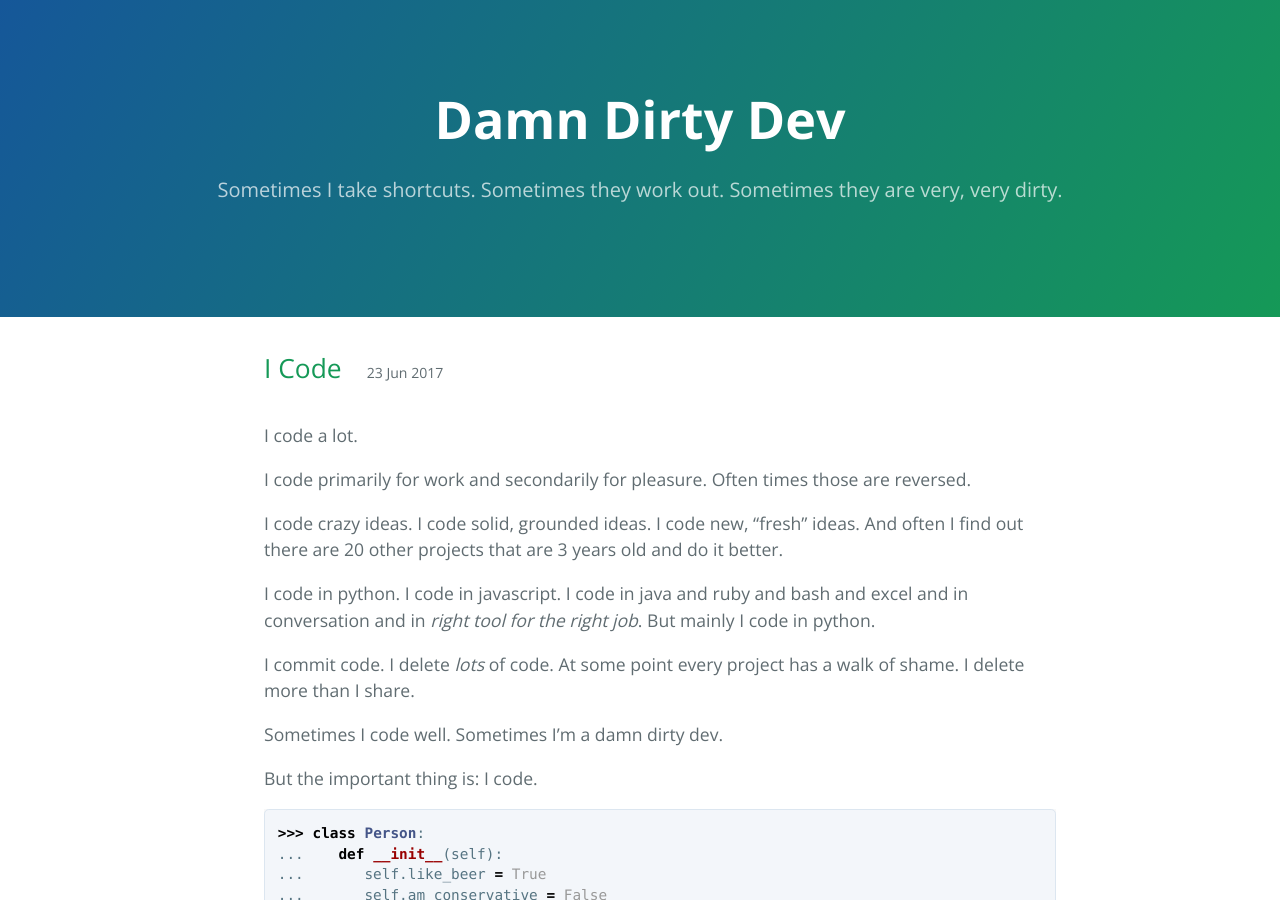
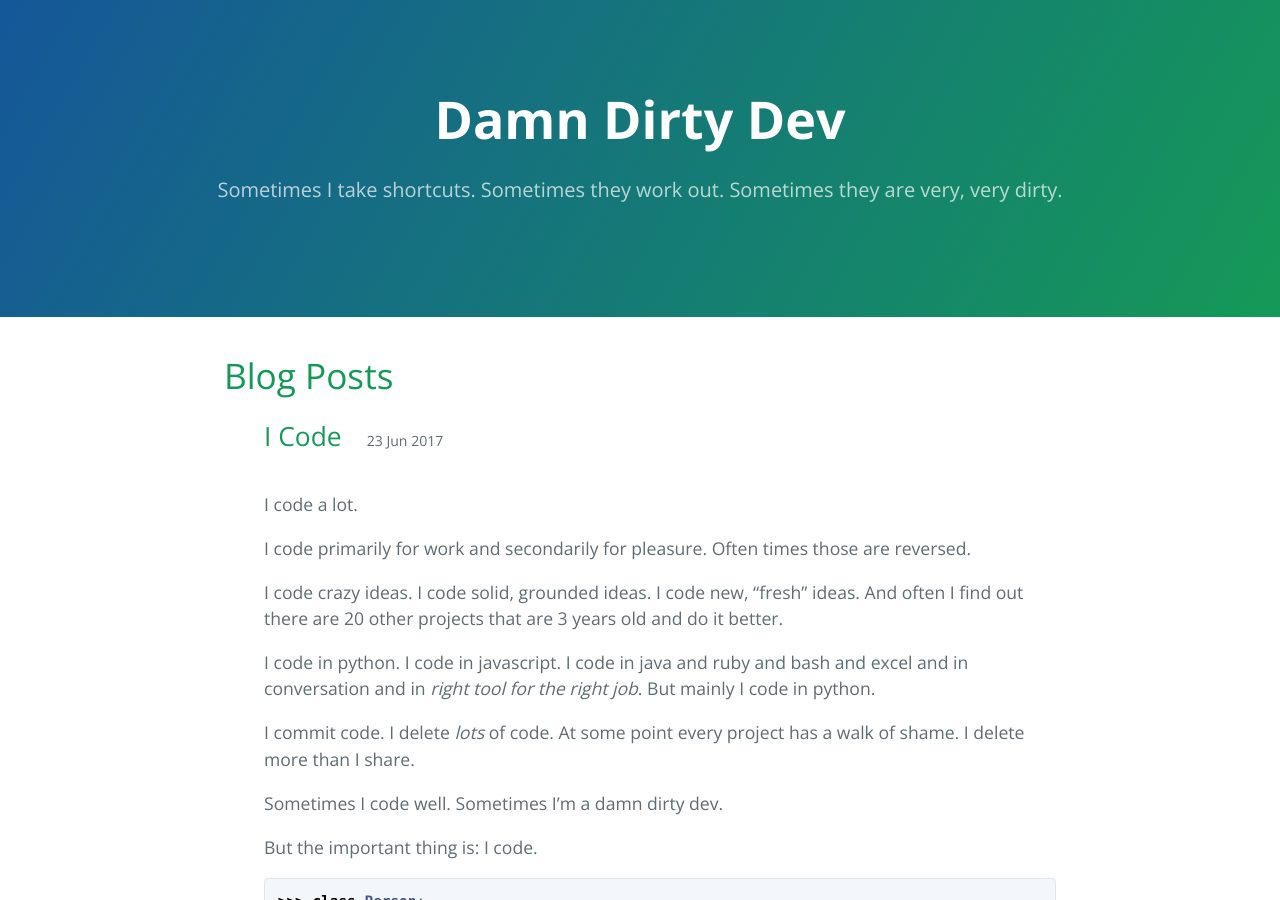
Before and after one commit to pietromenna/jekyll-cayman-theme, a Jekyll site: the page built from index.html, in a window 1280 px wide and 900 px high. Built offline with Jekyll 4.4.1, drawn with Linux system fonts in a browser that asks for light colours; the list of posts is cut into pages by our own code.

Commit message:
changed visual to make sure the previous change worked or not

```diff
--- a/index.html
+++ b/index.html
@@ -4,7 +4,7 @@ title: {{ site.name }}
 ---
 
 <div id="home">
-  <!--<h1>Blog Posts</h1>-->
+  <h1>Blog Posts</h1>
   <ul class="posts">
     {% for post in site.posts %}
       <header><h2>{{ post.title }}</h2><span><small>{{ post.date | date_to_string }}</small></span></header>
```
